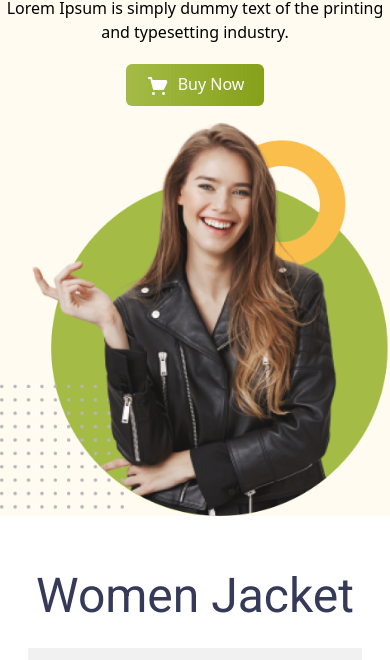
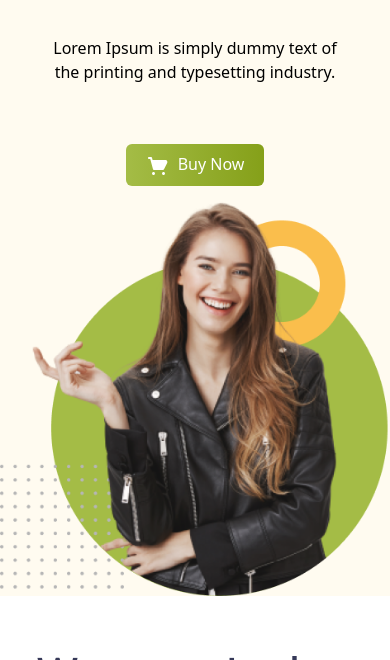
Before and after one commit to Fariha1865/Penguin-Fashion-site-with-Tailwind, a plain HTML site: page index.html in a window 390 px wide. Shown: the part 440-1100 px from the top of the page. Drawn offline with nearby package versions, Linux system fonts and the light colour scheme.

Commit message:
padding updated

```diff
--- a/index.html
+++ b/index.html
@@ -47,7 +47,7 @@
                 <div class="w-full text-center mb-2 lg:pl-20 lg:pr-60 lg:text-left lg:w-1/2">
 
                     <h1 class="text-[#363958] text-6xl font-beba_neu mb-2"><span class="text-[#FABE4C] font-normal">Be the Penguins</span><br> of Winter</h1>
-                    <p class="text-base mb-5">Lorem Ipsum is simply dummy text of the printing
+                    <p class="text-base mb-5 p-10 lg:p-0">Lorem Ipsum is simply dummy text of the printing
                         and typesetting industry.</p>
                     <button class="rounded-md bg-gradient-to-r from-[#A4BC46] to-[#85A019] py-2 px-5 text-white"><svg xmlns="http://www.w3.org/2000/svg" width="24" height="24" viewBox="0 0 24 24" fill="none" class="display: inline mr-2  text-center">
                         <path d="M21.08 6.99998C20.9072 6.7006 20.6598 6.45111 20.3618 6.27585C20.0639 6.10059 19.7256 6.00554 19.38 5.99998H6.58L6 3.73998C5.9414 3.52181 5.81066 3.32992 5.62908 3.19555C5.44749 3.06118 5.22576 2.99224 5 2.99998H3C2.73478 2.99998 2.48043 3.10533 2.29289 3.29287C2.10536 3.48041 2 3.73476 2 3.99998C2 4.26519 2.10536 4.51955 2.29289 4.70708C2.48043 4.89462 2.73478 4.99998 3 4.99998H4.24L7 15.26C7.0586 15.4781 7.18934 15.67 7.37092 15.8044C7.55251 15.9388 7.77424 16.0077 8 16H17C17.1847 15.9994 17.3656 15.9477 17.5227 15.8507C17.6798 15.7536 17.8069 15.6149 17.89 15.45L21.17 8.88998C21.3122 8.59199 21.3783 8.26345 21.3626 7.93366C21.3469 7.60387 21.2498 7.2831 21.08 6.99998Z" fill="white"/>
```
